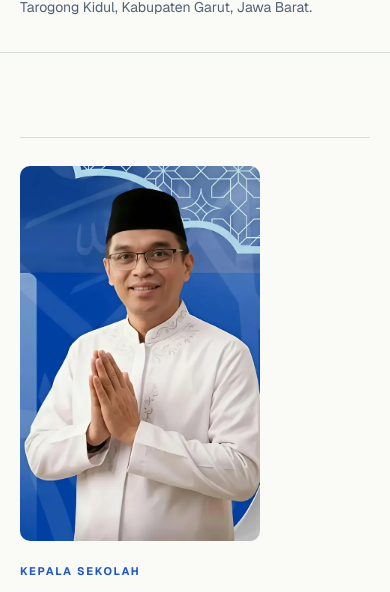
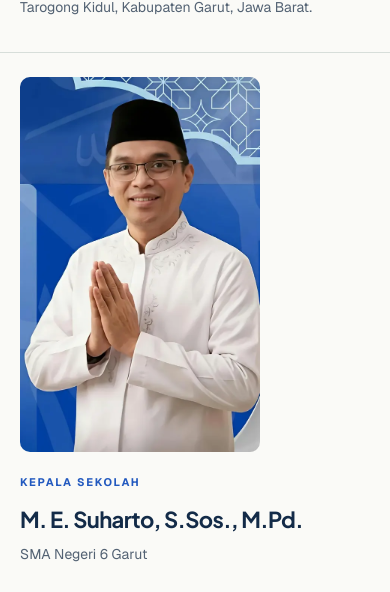
Before and after one commit to dafi121207-rgb/websman6, a Next.js app: page /profil-sekolah in a window 390 px wide. Shown: the part 252-844 px from the top of the page. Built offline with nearby package versions, Linux system fonts and the light colour scheme; no server answers; the database is empty.

Commit message:
Tighten spacing above the school principal portrait

```diff
--- a/src/app/public.css
+++ b/src/app/public.css
@@ -169,13 +169,14 @@
 @media (prefers-reduced-motion: reduce) { html { scroll-behavior: auto !important; } .public-site * { transition: none !important; scroll-behavior: auto !important; } }
 
 /* School leadership: a compact portrait with a readable caption. */
-.school-principal { display: grid; grid-template-columns: 180px minmax(0, 1fr); align-items: center; gap: 32px; margin-top: 40px; padding-top: 32px; border-top: 1px solid var(--site-line); }
+.site-section:has(.school-principal) { padding-block-start: clamp(24px, 3vw, 40px); }
+.school-principal { display: grid; grid-template-columns: 180px minmax(0, 1fr); align-items: center; gap: 32px; margin: 0; }
 .school-principal img { display: block; width: 100%; height: auto; border-radius: var(--site-radius); }
 .school-principal figcaption { min-width: 0; }
 .school-principal h2 { font-size: clamp(22px, 2.6vw, 32px); line-height: 1.35; font-weight: 650; letter-spacing: -.03em; overflow-wrap: break-word; }
 .principal-school { margin-top: 10px; font-size: 14px; color: var(--site-muted); }
 @media (max-width: 639px) {
-  .school-principal { grid-template-columns: 1fr; gap: 22px; margin-top: 28px; padding-top: 28px; }
+  .school-principal { grid-template-columns: 1fr; gap: 22px; }
   .school-principal img { width: min(100%, 240px); }
 }
 
```
